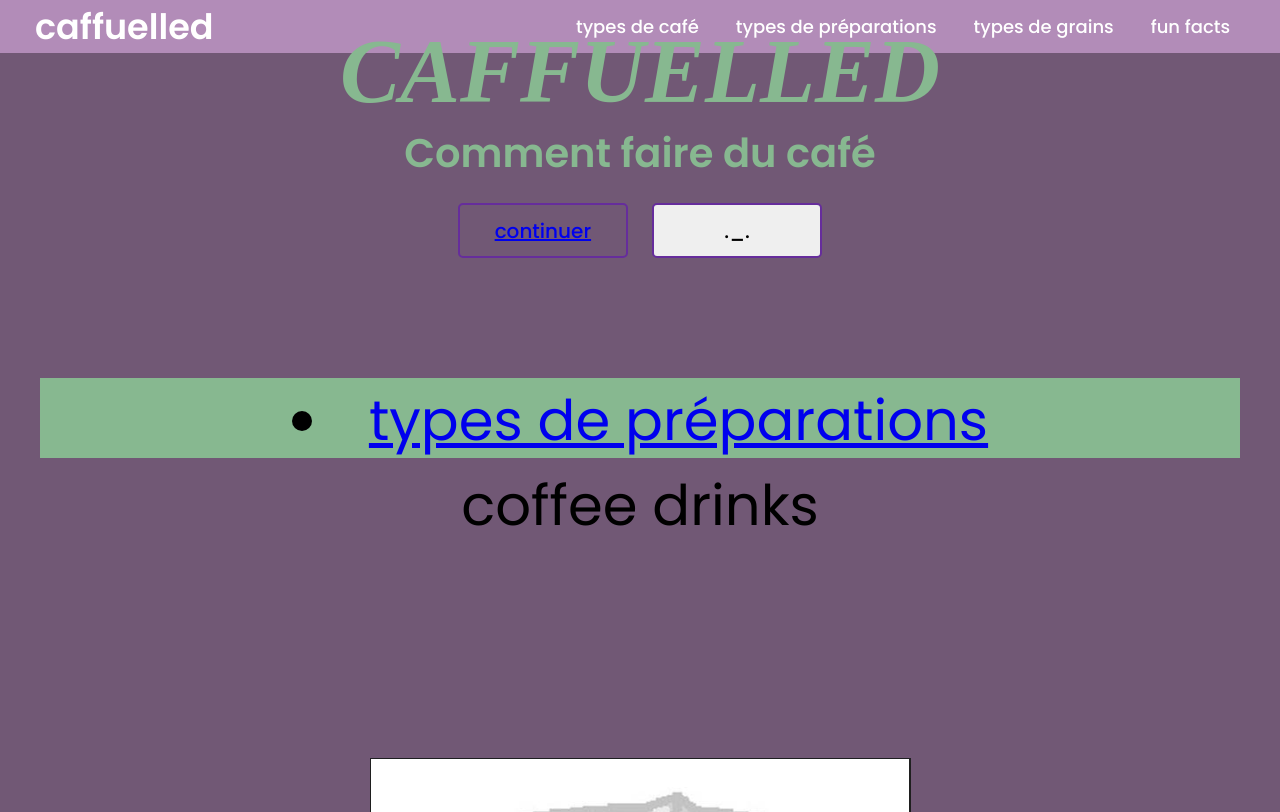
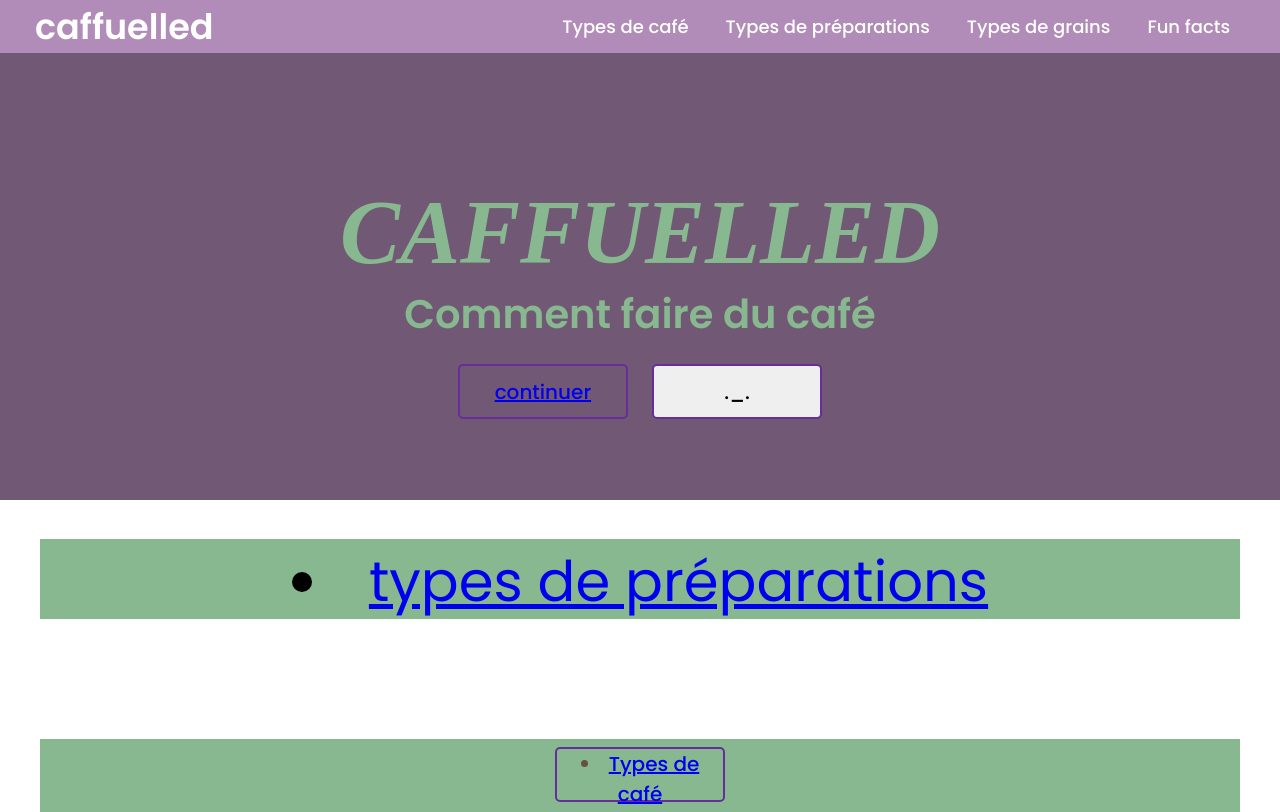
Before and after one commit to 4GASM/caffuelled, a plain HTML site: page index.html in a window 1280 px wide. Shown: the top 812 px of the page. Drawn offline with Linux system fonts and the light colour scheme.

Commit message:
Update index.html

```diff
--- a/index.html
+++ b/index.html
@@ -12,22 +12,22 @@
             <a href="#">caffuelled</a>
           </div>
           <ul>
-            <li><a href="caffee.html" hreflang="#">types de café</a></li>
-            <li><a href="prep.html" hreflang="#">types de préparations</a></li>
-            <li><a href="grains.html" hreflang="#">types de grains</a></li>
-            <li><a href="ffacts.html" hreflang="#">fun facts</a></li>
+            <li><a href="caffee.html" hreflang="#">Types de café</a></li>
+            <li><a href="prep.html" hreflang="#">Types de préparations</a></li>
+            <li><a href="grains.html" hreflang="#">Types de grains</a></li>
+            <li><a href="ffacts.html" hreflang="#">Fun facts</a></li>
 
           </ul>
         </div>
       </nav>
       <div
-      style=" height: 900px"
+         style=" height: 500px"
       style="width: 720px;"
       class="background"
     </div>
-      <div style="height: 100%;"> class="background"</div>
-      </div>
-      <div class="center">
+      <div style="height: 500px;"> class="background"</div>
+         </div>
+       <div class="center">
         <div class="title">CAFFUELLED</div>
         <div class="sub_title">Comment faire du café</div>
         <div class="btns">
@@ -37,12 +37,11 @@
           <button>._.</button>
           <div class="coffeedrinks">
             <bouton><li><a href="prep.html" hreflang="#">types de préparations</a></li>
-            </bouton> coffee drinks
+            </bouton>
           </div>
-          <div class="latte">
-            <div >
-
-               <img src="syphon japones.png" alt="syphon japones">
+          <div class="coffeedrinks">
+            <button><li><a href="prep.html" hreflang="#">Types de café</a></li>
+            </button>
           </div>
 
            </div>
```
